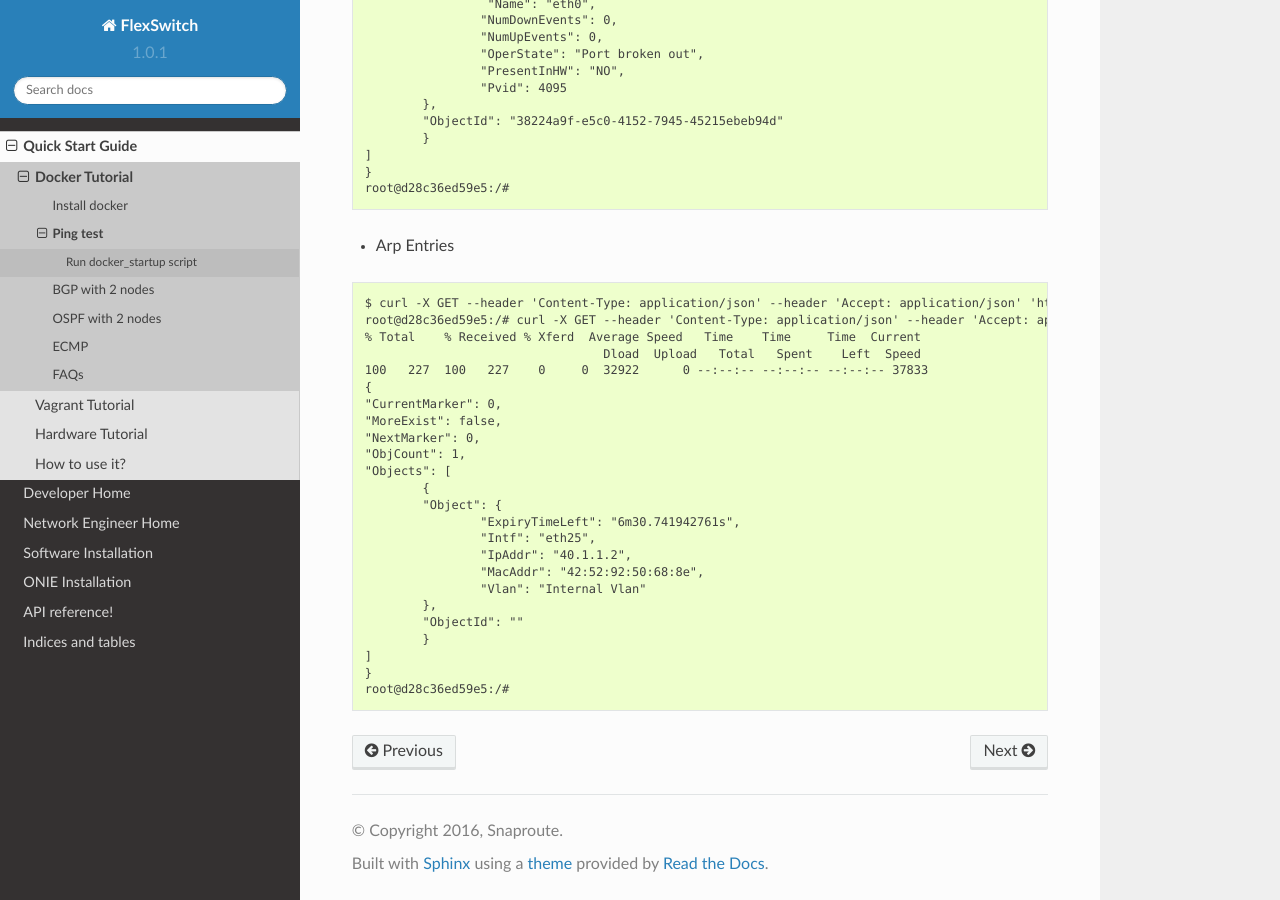
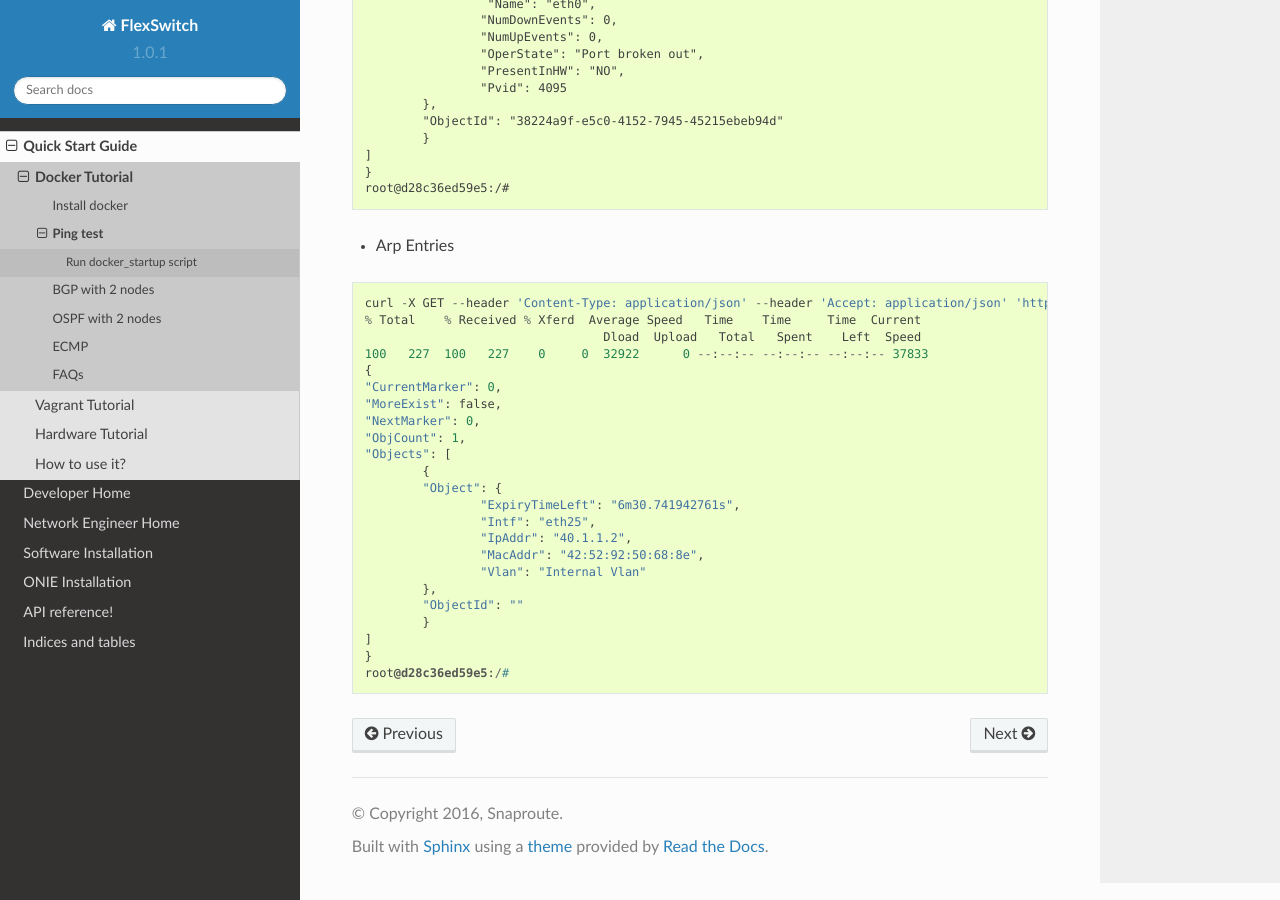
Before and after one commit to lakshmi-kannan/docs-1, a Sphinx documentation site: the page built from source/ping.rst, in a window 1280 px wide and 900 px high, scrolled down 5154 px. Built offline with Sphinx 7.4.7 and the Read the Docs theme 2.0.0, drawn with Linux system fonts in a browser that asks for light colours; formulas are drawn with MathJax 3; pages that are not in the unit, such as notebooks, are missing from menus.

Commit message:
update arpEntrys command

```diff
--- a/source/ping.rst
+++ b/source/ping.rst
@@ -313,8 +313,7 @@
 
 ::
 
-	$ curl -X GET --header 'Content-Type: application/json' --header 'Accept: application/json' 'http://localhost:8080/public/v1/state/ArpEntrys' | python -m json.tool
-	root@d28c36ed59e5:/# curl -X GET --header 'Content-Type: application/json' --header 'Accept: application/json' 'http://localhost:8080/public/v1/state/ArpEntrys' | python -m json.tool
+	curl -X GET --header 'Content-Type: application/json' --header 'Accept: application/json' 'http://localhost:8080/public/v1/state/ArpLinuxEntrys' | python -m json.tool
   	% Total    % Received % Xferd  Average Speed   Time    Time     Time  Current
         	                         Dload  Upload   Total   Spent    Left  Speed
 	100   227  100   227    0     0  32922      0 --:--:-- --:--:-- --:--:-- 37833
```
